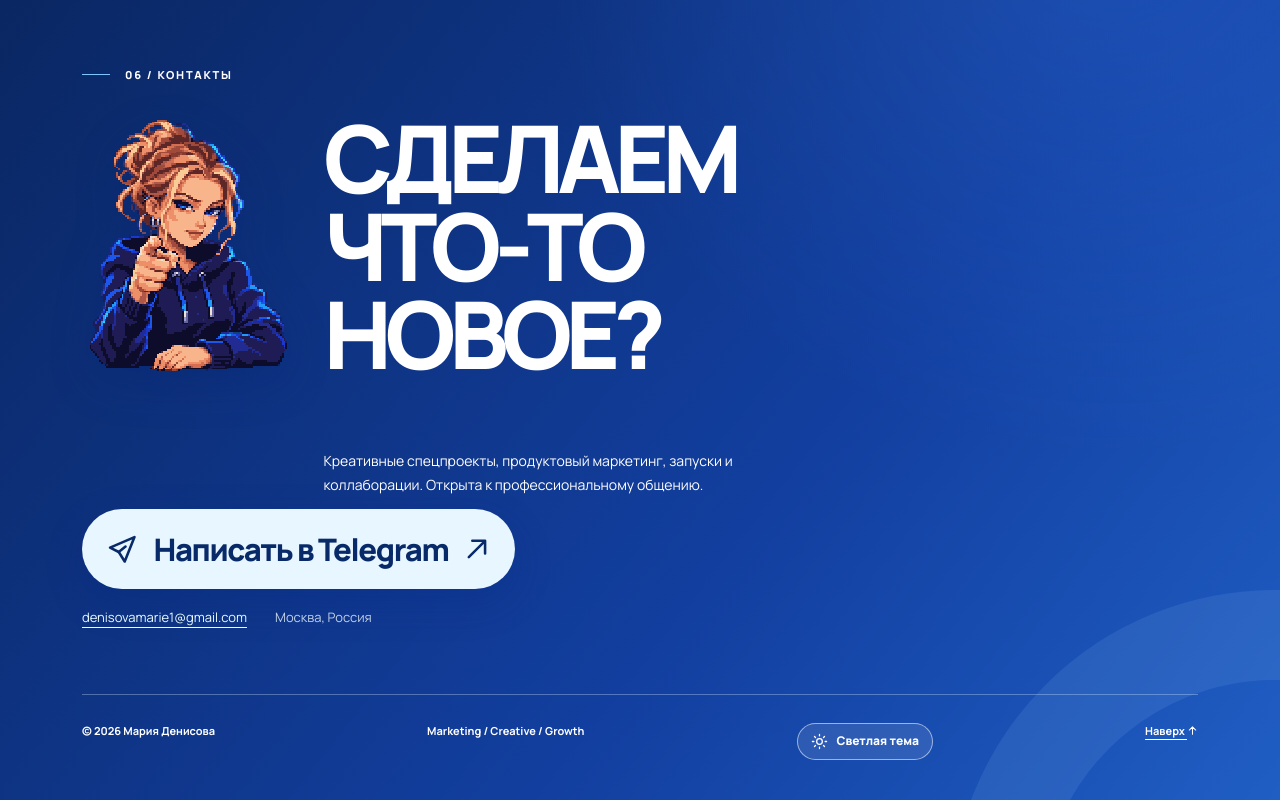
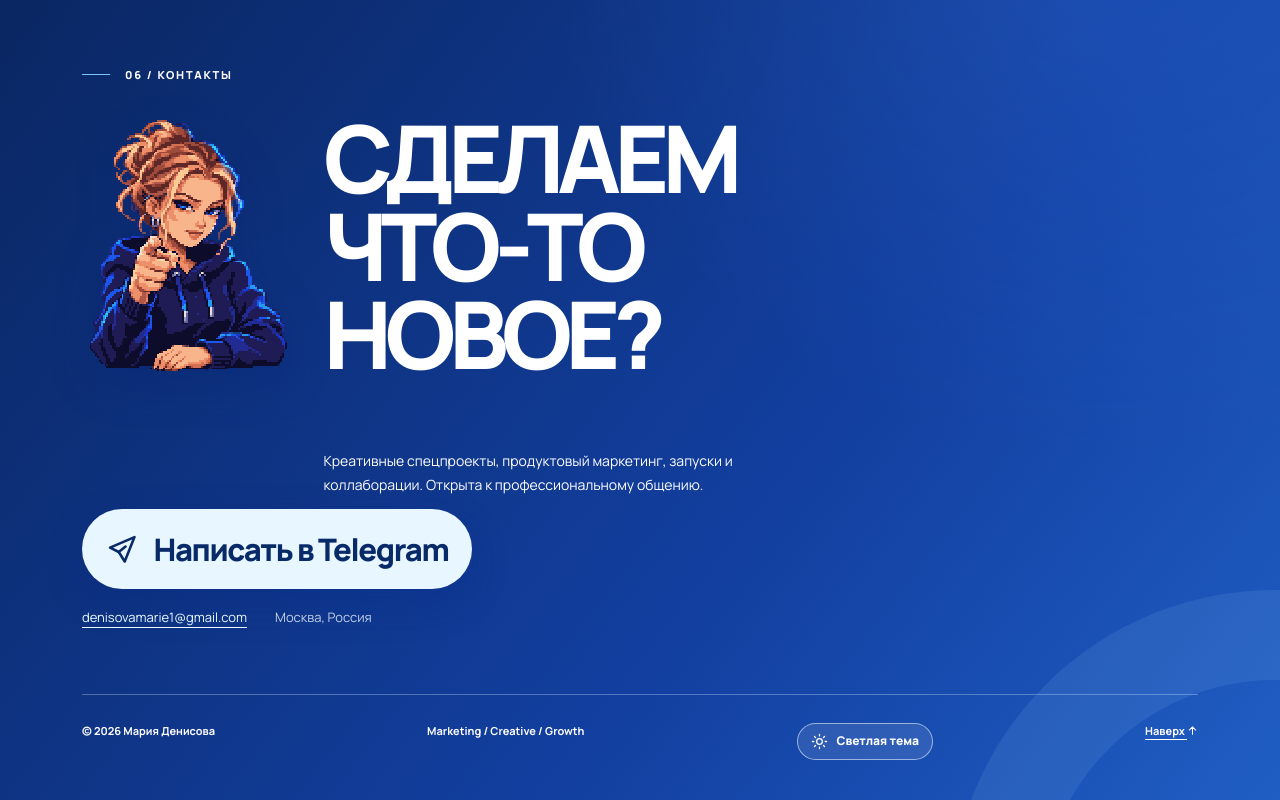
Before and after one commit to Mikheevmih/maria-portfolio, a plain HTML site: page index.html in a window 1280 px wide. Shown: the part 6889-7689 px from the top of the page. Drawn offline with Linux system fonts and the light colour scheme.

Commit message:
Remove extra arrow from Telegram contact button

```diff
--- a/index.html
+++ b/index.html
@@ -822,7 +822,6 @@
         <a class="telegram-primary" href="https://t.me/ituoe" target="_blank" rel="noopener noreferrer">
           <svg class="telegram-symbol" viewBox="0 0 24 24" fill="none" xmlns="http://www.w3.org/2000/svg" aria-hidden="true"><path d="m21 3-7.2 18-4.4-7-6.4-3.2L21 3Z" stroke="currentColor" stroke-width="1.9" stroke-linecap="round" stroke-linejoin="round"/><path d="m9.4 14 5-4" stroke="currentColor" stroke-width="1.9" stroke-linecap="round"/></svg>
           <span>Написать в Telegram</span>
-          <svg class="ui-icon ui-icon-ne" xmlns="http://www.w3.org/2000/svg" viewBox="0 0 24 24" aria-hidden="true" focusable="false"><path d="M5 19 19 5M8 5h11v11"/></svg>
         </a>
         <div class="contact-secondary">
           <a href="mailto:denisovamarie1@gmail.com">denisovamarie1@gmail.com</a>
```
